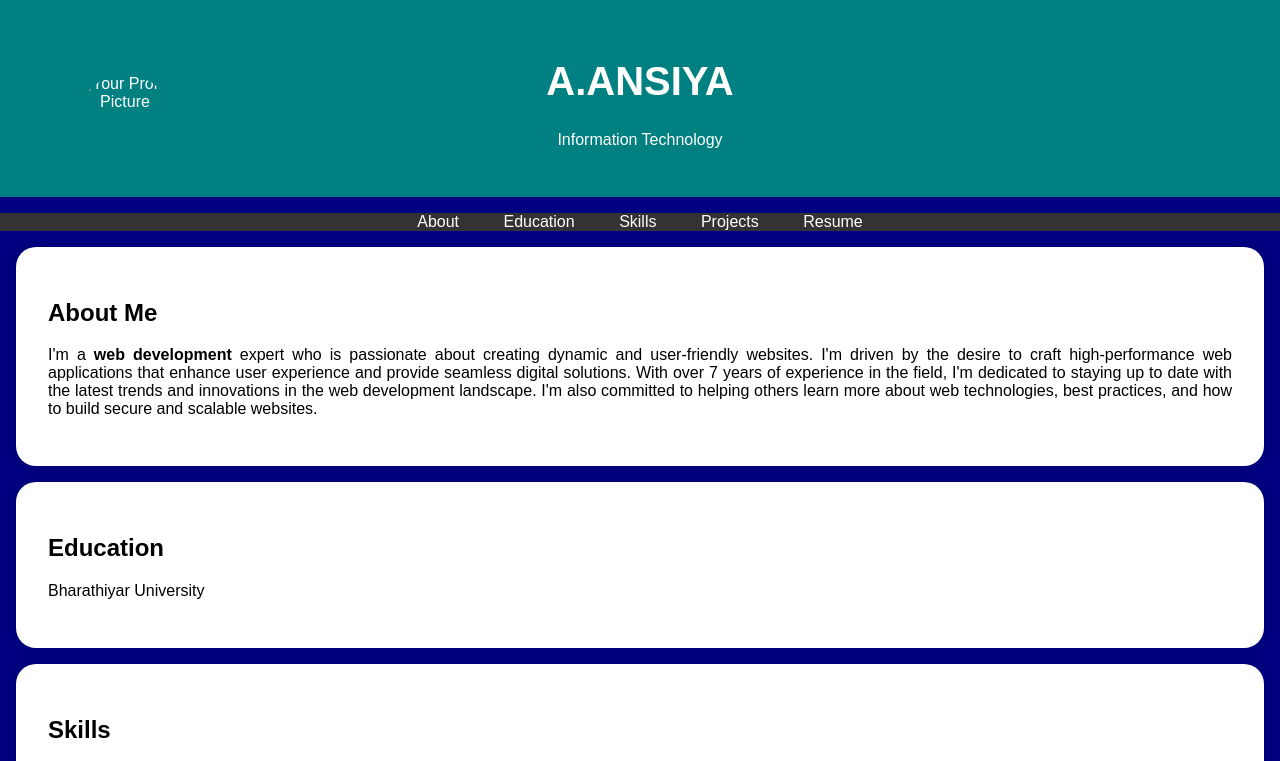
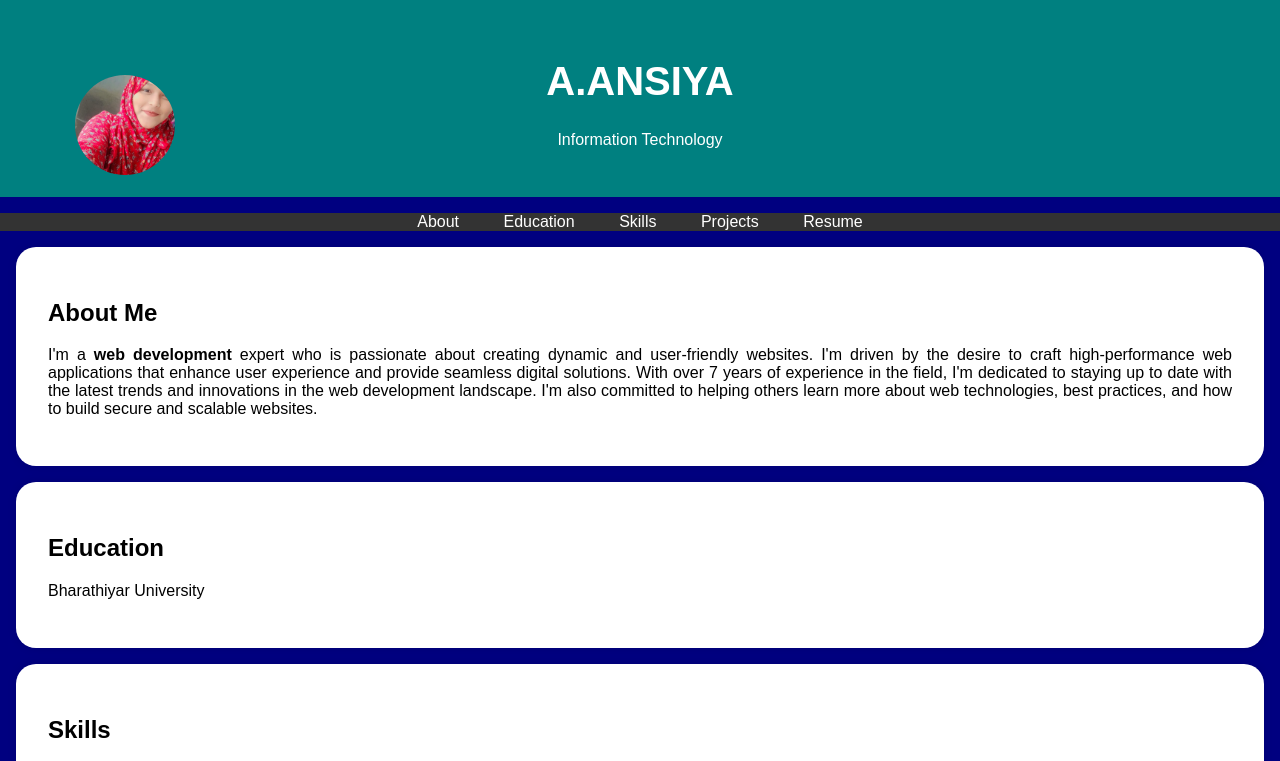
Before and after one commit to SSMQ/Digital-portfolio, a plain HTML site: page index.html in a window 1280 px wide. Shown: the top 761 px of the page. Drawn offline with Linux system fonts and the light colour scheme.

Commit message:
index.html

```diff
--- a/index.html
+++ b/index.html
@@ -95,7 +95,7 @@
     <header>
         <div class="header-content">
             <!-- Add your profile picture here -->
-            <img src="/storage/emulated/0/DCIM/Snapchat/Snapchat-1864223133.jpg" alt="Your Profile Picture" class="profile-picture">
+            <img src="passport.jpg" alt="Your Profile Picture" class="profile-picture">
             <h1>A.ANSIYA</h1>
             <p>Information Technology</p>
         </div>
```
